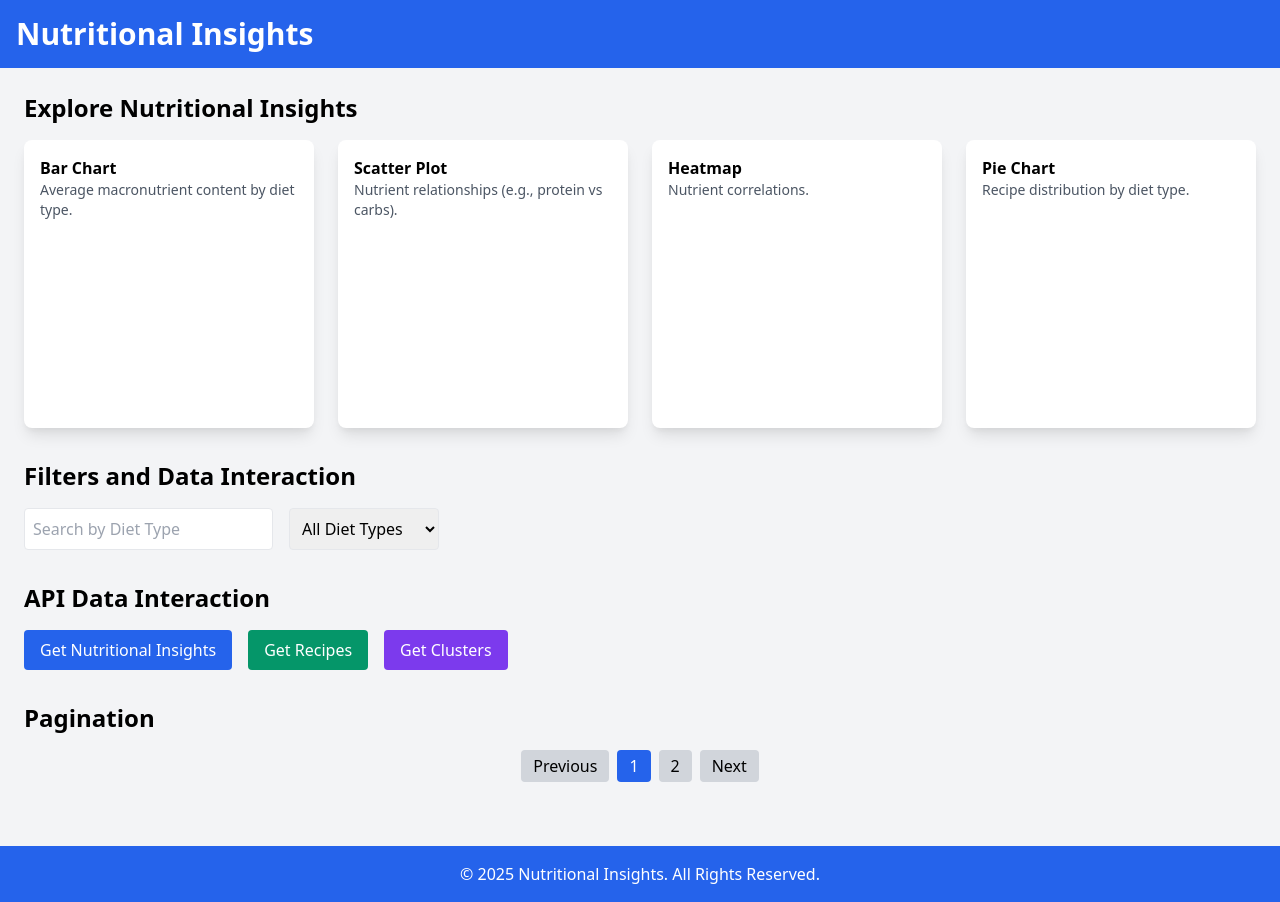
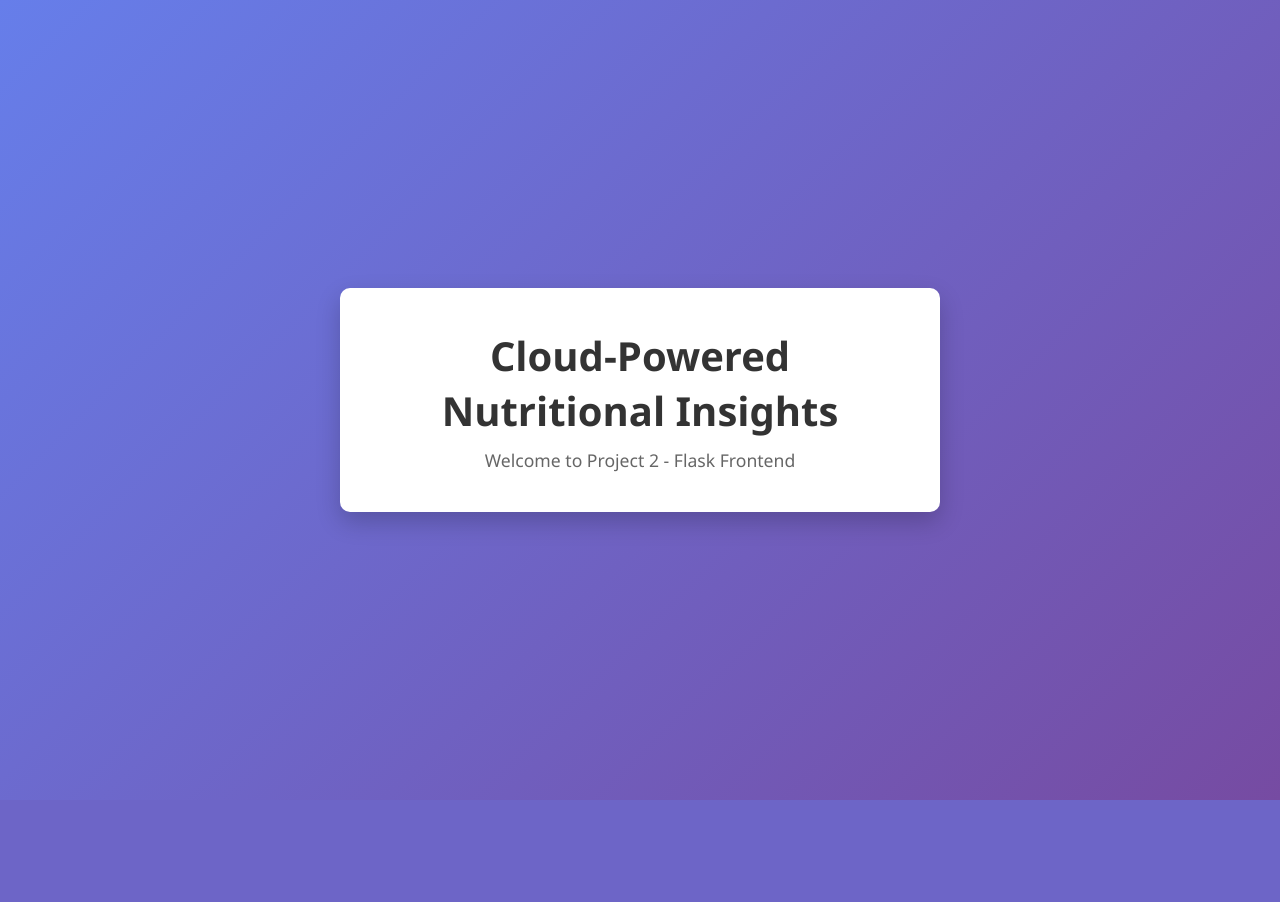
Before and after one commit to victoriacheng15/cloud-powered-nutritional-insights, a Flask app: page / in a window 1280 px wide. After the commit the page ends 800 px from the top, so only its background shows below. Run offline with Flask 3, Linux system fonts and the light colour scheme; a map, chart or similar area stays blank; some libraries are stand-ins or nearby versions.

Commit message:
Revert "populate the frontend UI"
This reverts commit 2ced5a018324fdcc8d460877576b59b5b19197c6.

```diff
--- a/project2/static/style.css
+++ b/project2/static/style.css
@@ -1 +1,35 @@
-/* Tailwind CSS handles all styling - no custom CSS needed */
+* {
+    margin: 0;
+    padding: 0;
+    box-sizing: border-box;
+}
+
+body {
+    font-family: 'Segoe UI', Tahoma, Geneva, Verdana, sans-serif;
+    background: linear-gradient(135deg, #667eea 0%, #764ba2 100%);
+    min-height: 100vh;
+    display: flex;
+    align-items: center;
+    justify-content: center;
+}
+
+.container {
+    background: white;
+    padding: 40px;
+    border-radius: 10px;
+    box-shadow: 0 10px 25px rgba(0, 0, 0, 0.2);
+    text-align: center;
+    max-width: 600px;
+    width: 90%;
+}
+
+h1 {
+    color: #333;
+    margin-bottom: 10px;
+    font-size: 2.5em;
+}
+
+p {
+    color: #666;
+    font-size: 1.1em;
+}
--- a/project2/templates/index.html
+++ b/project2/templates/index.html
@@ -3,84 +3,14 @@
 <head>
     <meta charset="UTF-8">
     <meta name="viewport" content="width=device-width, initial-scale=1.0">
-    <title>Nutritional Insights</title>
-    <!-- Tailwind CSS CDN -->
-    <link href="https://cdn.jsdelivr.net/npm/tailwindcss@2.0.0/dist/tailwind.min.css" rel="stylesheet">
+    <title>Nutritional Insights - Project 2</title>
+    <link rel="stylesheet" href="{{ url_for('static', filename='style.css') }}">
 </head>
-<body class="bg-gray-100">
-
-    <header class="bg-blue-600 p-4 text-white">
-        <h1 class="text-3xl font-semibold">Nutritional Insights</h1>
-    </header>
-
-    <main class="container mx-auto p-6">
-        <section class="mb-8">
-            <h2 class="text-2xl font-semibold mb-4">Explore Nutritional Insights</h2>
-            <div class="grid grid-cols-1 md:grid-cols-2 lg:grid-cols-4 gap-6">
-                <div class="bg-white p-4 shadow-lg rounded-lg">
-                    <h3 class="font-semibold">Bar Chart</h3>
-                    <p class="text-sm text-gray-600">Average macronutrient content by diet type.</p>
-                    <canvas id="barChart" class="w-full h-48"></canvas>
-                </div>
-
-                <div class="bg-white p-4 shadow-lg rounded-lg">
-                    <h3 class="font-semibold">Scatter Plot</h3>
-                    <p class="text-sm text-gray-600">Nutrient relationships (e.g., protein vs carbs).</p>
-                    <canvas id="scatterPlot" class="w-full h-48"></canvas>
-                </div>
-
-                <div class="bg-white p-4 shadow-lg rounded-lg">
-                    <h3 class="font-semibold">Heatmap</h3>
-                    <p class="text-sm text-gray-600">Nutrient correlations.</p>
-                    <div id="heatmap" class="w-full h-48"></div>
-                </div>
-
-                <div class="bg-white p-4 shadow-lg rounded-lg">
-                    <h3 class="font-semibold">Pie Chart</h3>
-                    <p class="text-sm text-gray-600">Recipe distribution by diet type.</p>
-                    <canvas id="pieChart" class="w-full h-48"></canvas>
-                </div>
-            </div>
-        </section>
-
-        <section class="mb-8">
-            <h2 class="text-2xl font-semibold mb-4">Filters and Data Interaction</h2>
-            <div class="flex flex-wrap gap-4">
-                <input type="text" placeholder="Search by Diet Type" class="p-2 border rounded w-full sm:w-auto">
-                <select class="p-2 border rounded w-full sm:w-auto">
-                    <option value="all">All Diet Types</option>
-                    <option value="vegan">Vegan</option>
-                    <option value="keto">Keto</option>
-                    <option value="mediterranean">Mediterranean</option>
-                    <option value="paleo">Paleo</option>
-                </select>
-            </div>
-        </section>
-
-        <section class="mb-8">
-            <h2 class="text-2xl font-semibold mb-4">API Data Interaction</h2>
-            <div class="flex flex-wrap gap-4">
-                <button class="bg-blue-600 text-white py-2 px-4 rounded hover:bg-blue-700">Get Nutritional Insights</button>
-                <button class="bg-green-600 text-white py-2 px-4 rounded hover:bg-green-700">Get Recipes</button>
-                <button class="bg-purple-600 text-white py-2 px-4 rounded hover:bg-purple-700">Get Clusters</button>
-            </div>
-        </section>
-
-        <section>
-            <h2 class="text-2xl font-semibold mb-4">Pagination</h2>
-            <div class="flex justify-center gap-2 mt-4">
-                <button class="px-3 py-1 bg-gray-300 rounded hover:bg-gray-400">Previous</button>
-                <button class="px-3 py-1 bg-blue-600 text-white rounded">1</button>
-                <button class="px-3 py-1 bg-gray-300 rounded hover:bg-gray-400">2</button>
-                <button class="px-3 py-1 bg-gray-300 rounded hover:bg-gray-400">Next</button>
-            </div>
-        </section>
-    </main>
-
-    <footer class="bg-blue-600 p-4 text-white text-center mt-10">
-        <p>&copy; 2025 Nutritional Insights. All Rights Reserved.</p>
-    </footer>
-
+<body>
+    <div class="container">
+        <h1>Cloud-Powered Nutritional Insights</h1>
+        <p>Welcome to Project 2 - Flask Frontend</p>
+    </div>
     <script src="{{ url_for('static', filename='script.js') }}"></script>
 </body>
 </html>
```
